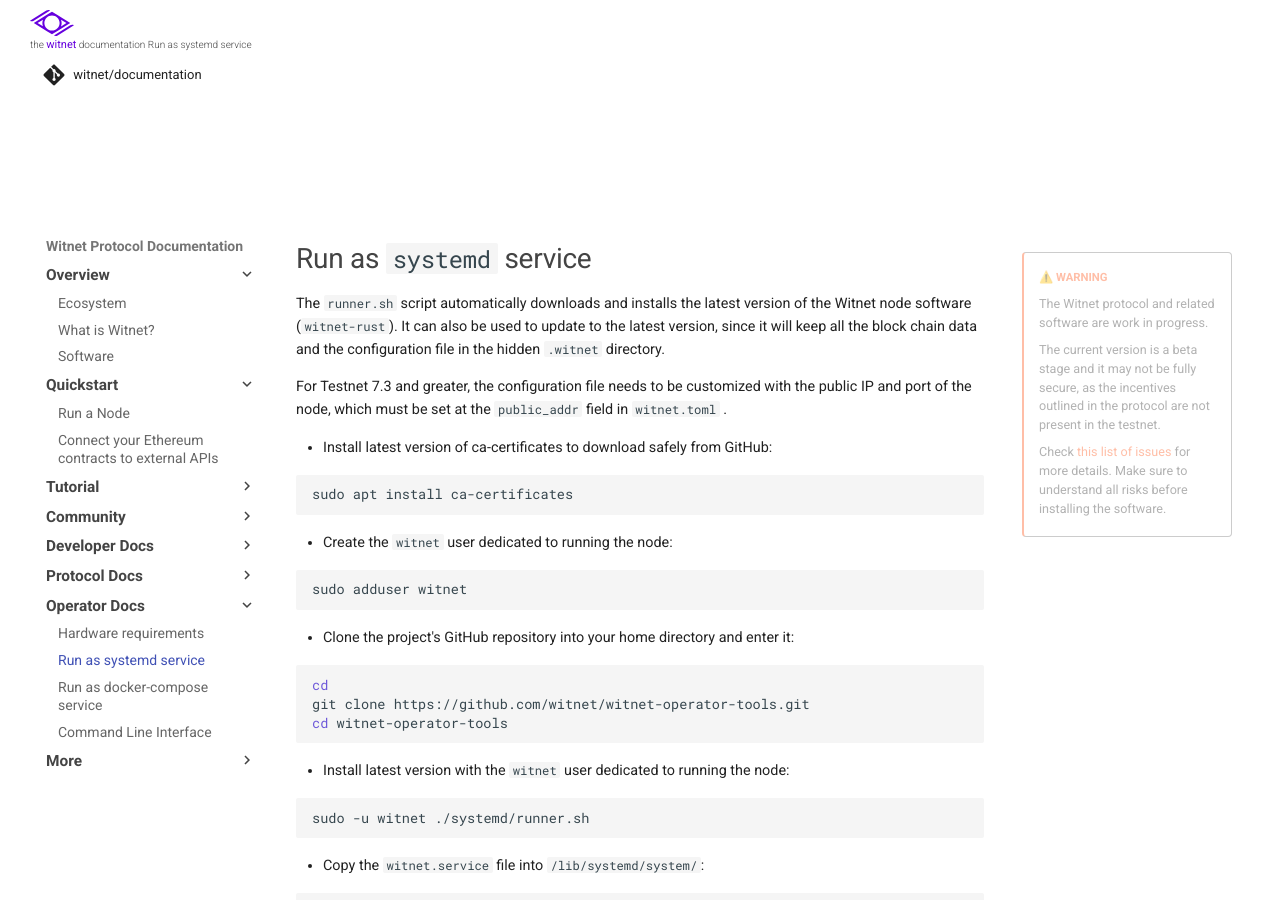
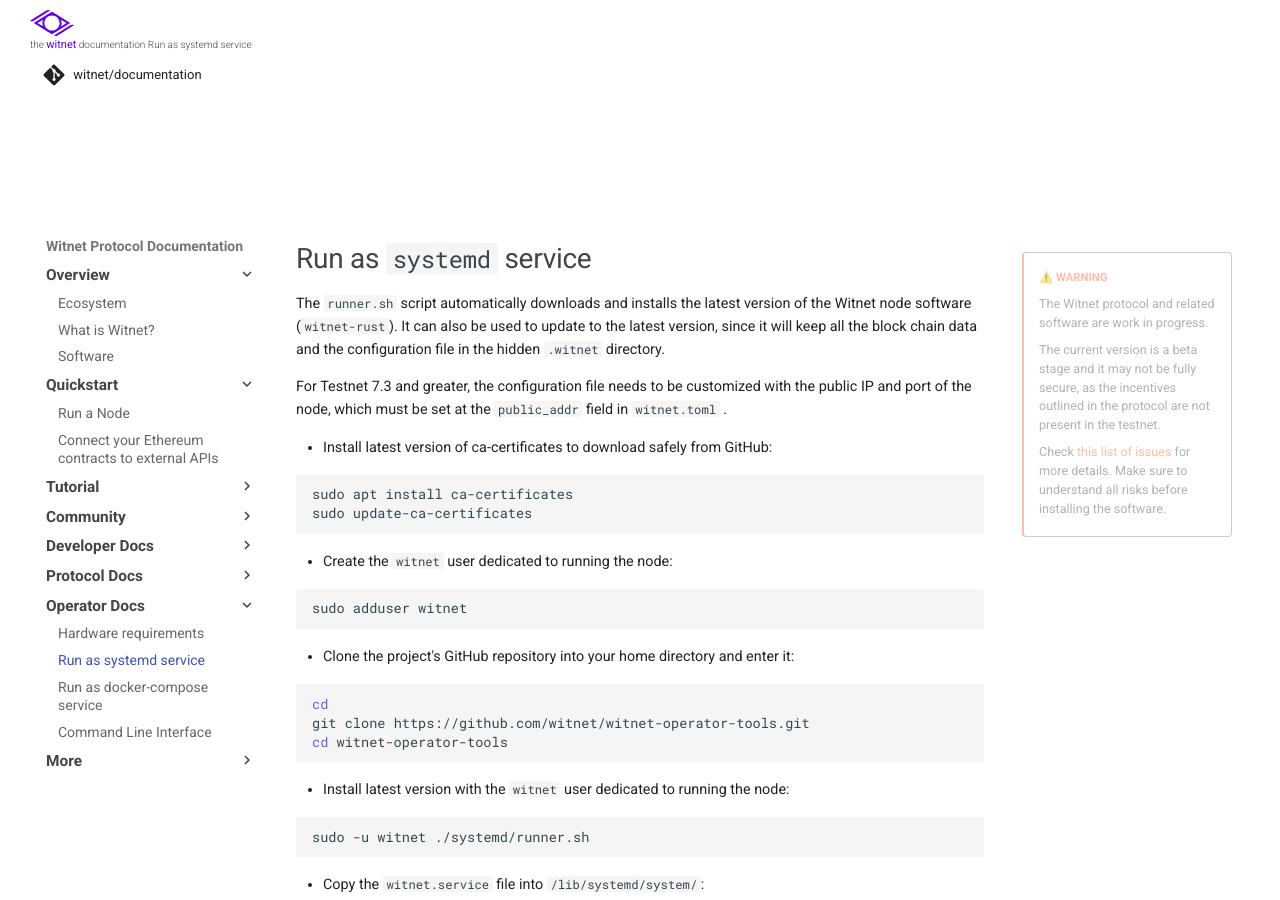
Before and after one commit to witnet/documentation, an MkDocs documentation site: the page built from docs/node-operators/systemd-service.md, in a window 1280 px wide and 900 px high. Built offline with MkDocs 1.6.1 and Material for MkDocs 9.7.7, drawn with Linux system fonts in a browser that asks for light colours; some web fonts are replaced; comment, search, counter and statistics services are not loaded.

Commit message:
run update-ca-certificates
run update-ca-certificates in case it's already installed

````diff
--- a/docs/node-operators/systemd-service.md
+++ b/docs/node-operators/systemd-service.md
@@ -8,6 +8,7 @@ For Testnet 7.3 and greater, the configuration file needs to be customized with
 
 ```sh
 sudo apt install ca-certificates
+sudo update-ca-certificates
 ```
 
 * Create the `witnet` user dedicated to running the node:
````
